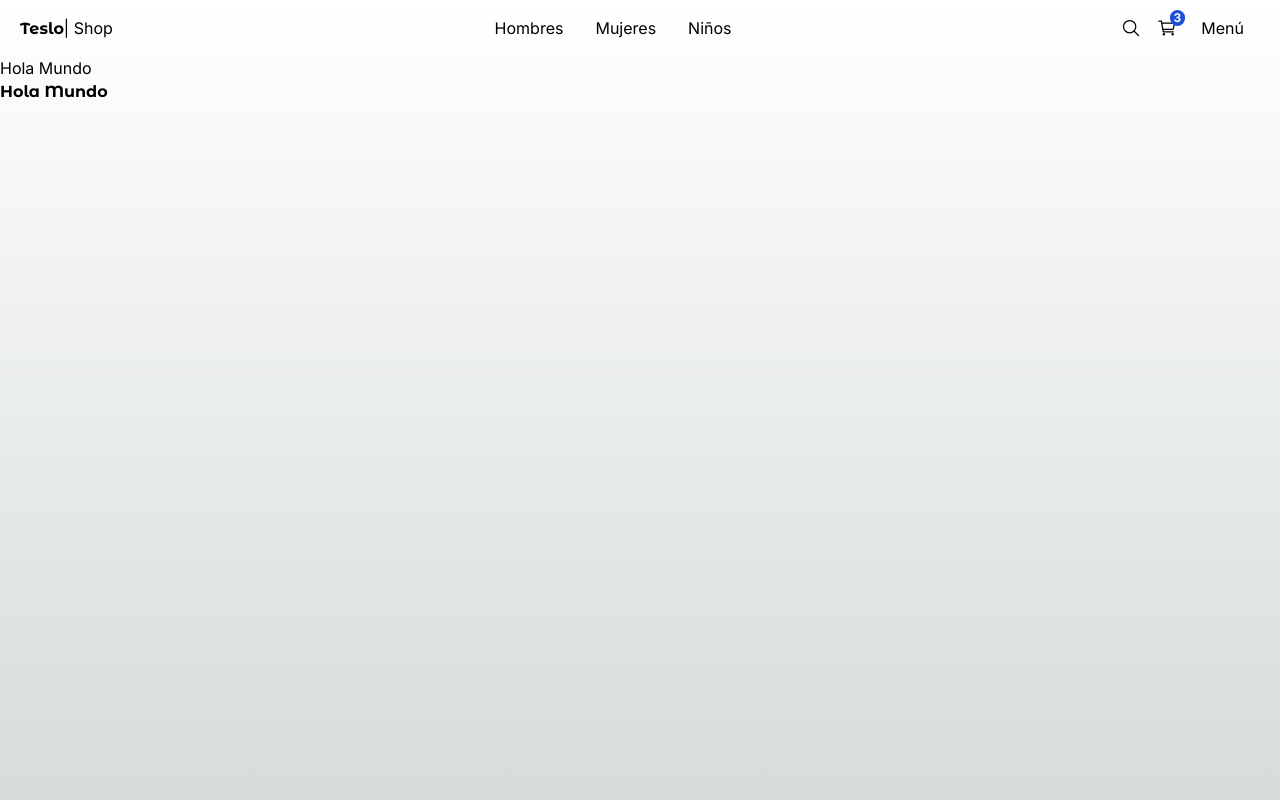
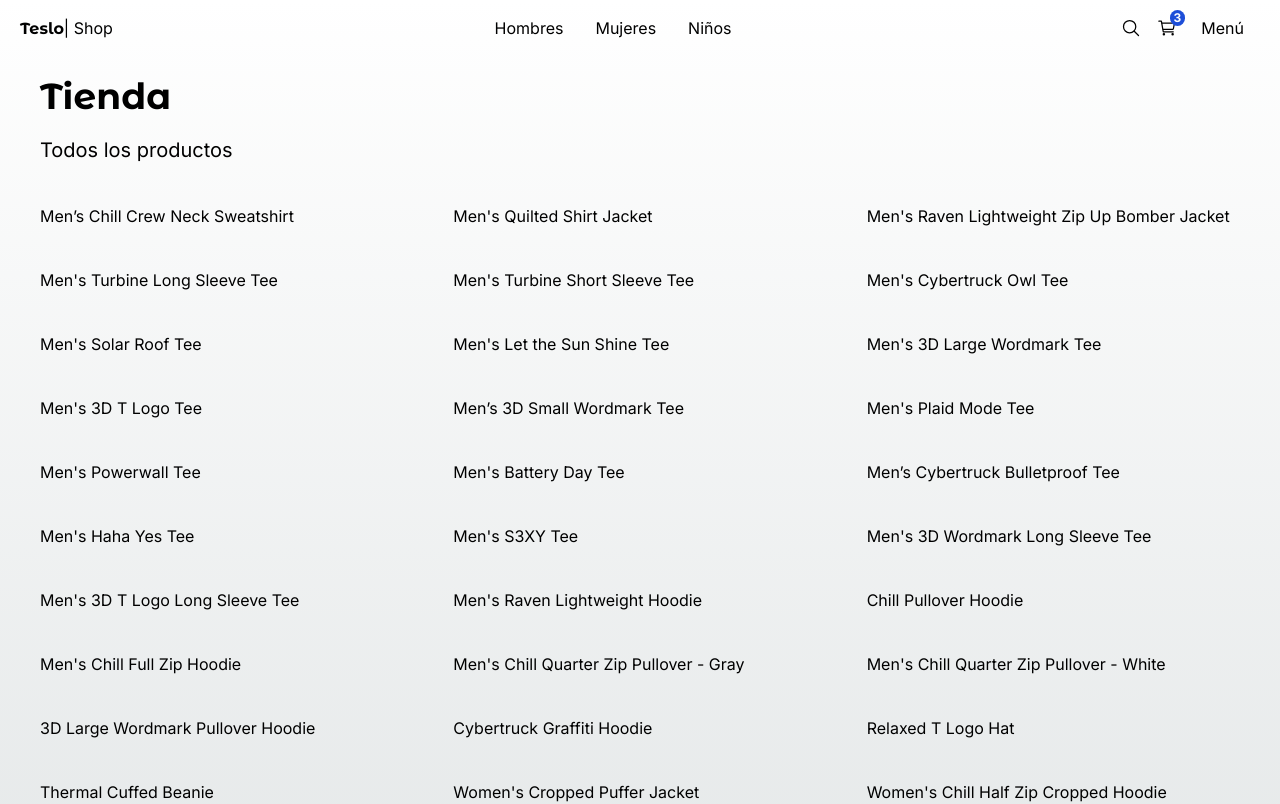
Before and after one commit to Z4nerys/new-teslo-shop-npm, a Next.js app: page / in a window 1280 px wide. Shown: the top 804 px of the page. Built offline with nearby package versions, Linux system fonts and the light colour scheme.

Commit message:
avancing

```diff
--- a/src/app/(shop)/category/[id]/page.tsx
+++ b/src/app/(shop)/category/[id]/page.tsx
@@ -16,7 +16,6 @@
 
   return (
     <div>
-      HACER EL 404 personalizado. video 193
       <h1>Category page {id}</h1>
     </div>
   )
--- a/src/app/(shop)/category/not-found.tsx
+++ b/src/app/(shop)/category/not-found.tsx
@@ -1,11 +1,8 @@
-import Link from "next/link";
+import { PageNotFound } from "@/components";
 
 export default function() {
 
     return (
-        <div>
-            <h1>404 Not Found</h1>
-            <Link href="/">Regresar</Link>
-        </div>
+        <PageNotFound/>
     )
 }
--- a/src/app/(shop)/layout.tsx
+++ b/src/app/(shop)/layout.tsx
@@ -7,7 +7,10 @@
         <main className="min-h-screen">
 
             <TopMenu/>
-            { children }
+            <div className="px-0 sm:px-10">
+                { children }
+
+            </div>
         </main>
     )
 }
--- a/src/app/(shop)/page.tsx
+++ b/src/app/(shop)/page.tsx
@@ -1,11 +1,22 @@
-import { titleFont } from "@/config/fonts";
 
+import { ProductGrid, Title } from "@/components";
+import { initialData } from "@/seed/seed";
+
+
+const products = initialData.products
 
 export default function Home() {
   return (
-    <div>
-      <h1>Hola Mundo</h1>
-      <h1 className={`${titleFont.className} font-bold`}>Hola Mundo</h1>
-    </div>
+    <>
+      <Title
+        title="Tienda"
+        subtitle="Todos los productos"
+        className="mb-2"
+      />
+
+      <ProductGrid
+        products={ products }
+      />
+    </>
   )
 }
--- a/src/components/index.ts
+++ b/src/components/index.ts
@@ -1 +1,5 @@
+export * from './products/product-grid/ProductGrid'
+
 export * from './ui/top-menu/TopMenu';
+export * from './ui/not-found/PageNotFound';
+export * from './ui/title/Title';
--- /dev/null
+++ b/src/components/products/product-grid/ProductGrid.tsx
@@ -0,0 +1,17 @@
+import { Product } from "@/interfaces"
+
+interface Props {
+    products: Product[]
+}
+
+export const ProductGrid = ( { products } : Props) => {
+  return (
+    <div className="grid grid-cols-2 sm:grid-cols-3 gap-10 mb-10">
+        {
+            products.map(product =>  (
+                <span key={ product.slug}>{ product.title }</span>
+            ))
+        }
+    </div>
+  )
+}
--- /dev/null
+++ b/src/components/ui/not-found/PageNotFound.tsx
@@ -0,0 +1,33 @@
+import Link from 'next/link'
+import { titleFont } from '@/config/fonts'
+import Image from 'next/image'
+
+export const PageNotFound = () => {
+  return (
+    <div className='flex flex-col-reverse md:flex-row h-[800px] w-full justify-center items-center align-middle'>
+        <div className='text-center px-5 mx-5'>
+            <h2 className={` ${titleFont.className } antialiased text-9xl`}>404</h2>
+            <p className='font-semibold text-xl'>Whoops! Lo sentimos mucho.</p>
+            <p className='font-light'>
+                <span>Puedes regresar al </span>
+                <Link
+                    href='/'
+                    className='font-normal hover:underline transition-all'
+                >
+                    inicio
+                </Link>
+            </p>
+        </div>
+
+        <div className='px-5 mx-5'>
+            <Image
+                src="/imgs/starman_750x750.png"
+                alt='Starman'
+                className='p-5 sm:p-0'
+                width={550}
+                height={550}
+            />
+        </div>
+    </div>
+  )
+}
--- /dev/null
+++ b/src/components/ui/title/Title.tsx
@@ -0,0 +1,22 @@
+import { titleFont } from "@/config/fonts";
+
+interface Props {
+    title: string;
+    subtitle?: string;
+    className?: string;
+}
+
+export const Title = ({ title, subtitle, className }: Props) => {
+  return (
+    <div className={` mt-3 ${className}`}>
+        <h1 className={`${titleFont.className} antialiased text-4xl font-semibold my-5`}>
+            {title}
+        </h1>
+        {
+            subtitle && (
+                <h3 className="text-xl mb-10">{subtitle}</h3>
+            )
+        }
+    </div>
+  )
+}
--- /dev/null
+++ b/src/interfaces/index.ts
@@ -0,0 +1 @@
+export * from './product.interface';
```
Also changed, not shown: src/interfaces/product.interface.ts (added, +16 -0 lines).
